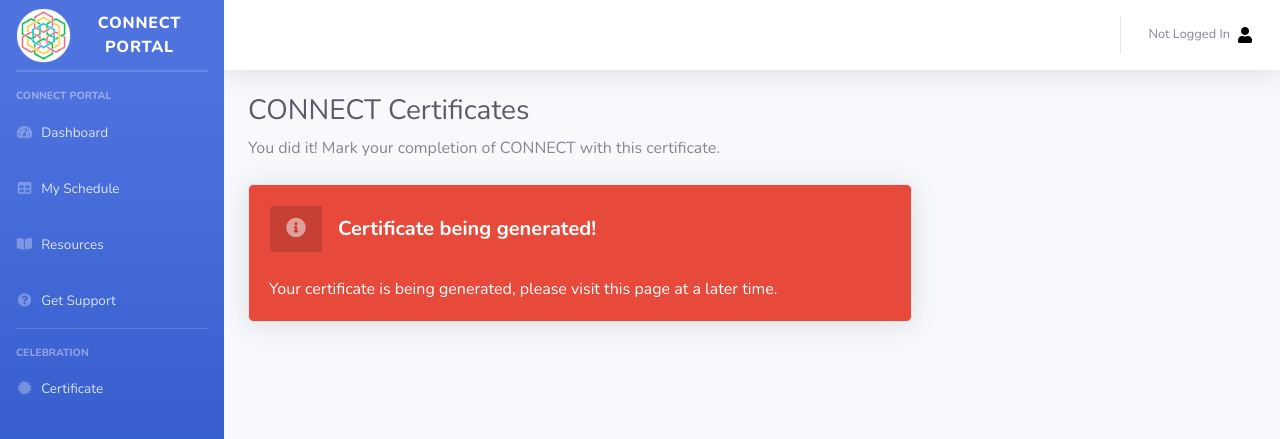
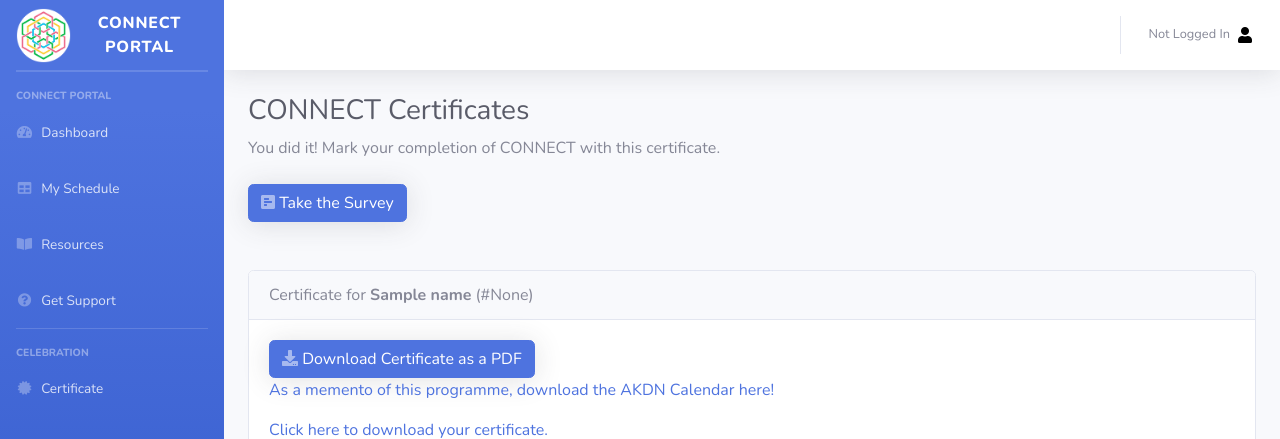
Before and after one commit to shaniljasani/CONNECTPortal, a Flask app: template templates/certificate.html in a window 1280 px wide. Shown: the top 439 px of the page. Run offline with Flask 2, Linux system fonts and the light colour scheme; the template is opened without the code that fills it: most values are stand-ins (such as "Sample title", 1, 10 or a date in 2020); some libraries are stand-ins or nearby versions.

Commit message:
show certificate and add survey

```diff
--- a/templates/certificate.html
+++ b/templates/certificate.html
@@ -11,8 +11,12 @@
     <h1 class="h3 mb-2 text-gray-800">CONNECT Certificates</h1>
     <p class="mb-4">You did it! Mark your completion of CONNECT with this certificate.</p>
 
+    <a href="https://9reyiyy58ve.typeform.com/to/f7y5681U" class="btn text-white btn-primary shadow mb-5"><i
+        class="fas fa-poll-h text-white-50"></i> Take the Survey</a>
+    <br/>
+
     <!-- announcement box -->
-    <div class="row">
+    <!-- <div class="row">
         <div class="col-lg-8 mb-4">
         <div class="card bg-danger text-white shadow">
             <div class="card-body">
@@ -25,34 +29,25 @@
                 </button>
             <br/>
             <br/>
-            <!-- <strong>Certificate being generated!</strong> -->
             <div class="text-white">
-
-                <!-- You did it -- Welcome to the final day of CONNECT!<br/> View and Download your certificate at the <a class="text-gray-700" href="/certificate">certificate page.</a> -->
                 Your certificate is being generated, please visit this page at a later time.
             </div>
             </div>
         </div>
         </div>
+    </div> -->
+
+    <div class="card mb-4">
+        <div class="card-header">Certificate for <strong>{{ name }}</strong> (<span id="id">#{{ session.get("user") }}</span>)</div>
+        <div class="card-body">
+            <a href="https://campconnect.co/certificates/pdf-data/dec2020/certificate-{{ session.get('user') }}.pdf" class="btn text-white btn-primary shadow"><i
+                class="fas fa-download text-white-50"></i> Download Certificate as a PDF</a>
+            <br/>
+		    <p><a href="https://www.akdn.org/akdn-calendar-2021/">As a memento of this programme, download the AKDN Calendar here!</a></p>
+			<a href="https://campconnect.co/certificates/pdf-data/certificate-{{ session.get('user') }}.pdf"> Click here to download your certificate. </a>
+		    <iframe src="https://docs.google.com/gview?url=https://campconnect.co/certificates/pdf-data/dec2020/certificate-{{ session.get('user') }}.pdf&embedded=true" style="width:100%; height:500px;" frameborder="0"></iframe>
+        </div>
     </div>
 
 
-    <!-- <div class="card mb-4"> -->
-        <!-- <div class="card-header">Certificate for <strong>{{ name }}</strong> (<span id="id">#{{ session.get("user") }}</span>)</div> -->
-        <!-- <div class="card-body"> -->
-
-            <!-- <a href="https://campconnect.co/certificates/pdf-data/dec2020/certificate-{{ session.get('user') }}.pdf" class="btn text-white btn-primary shadow"><i -->
-                <!-- class="fas fa-download text-white-50"></i> Download Certificate as a PDF</a> -->
-            <!-- <br/> -->
-		    <!-- <p><a href="https://www.akdn.org/akdn-calendar-2021/">As a memento of this programme, download the AKDN Calendar here!</a></p> -->
-			<!-- <a href="https://campconnect.co/certificates/pdf-data/certificate-{{ session.get('user') }}.pdf"> Click here to download your certificate. </a>	 -->
-		    <!-- <iframe src="https://docs.google.com/gview?url=https://campconnect.co/certificates/pdf-data/dec2020/certificate-{{ session.get('user') }}.pdf&embedded=true" style="width:100%; height:500px;" frameborder="0"></iframe> -->
-
-
-
-
-        <!-- </div> -->
-    <!-- </div> -->
-
-
 {% endblock %}
```
